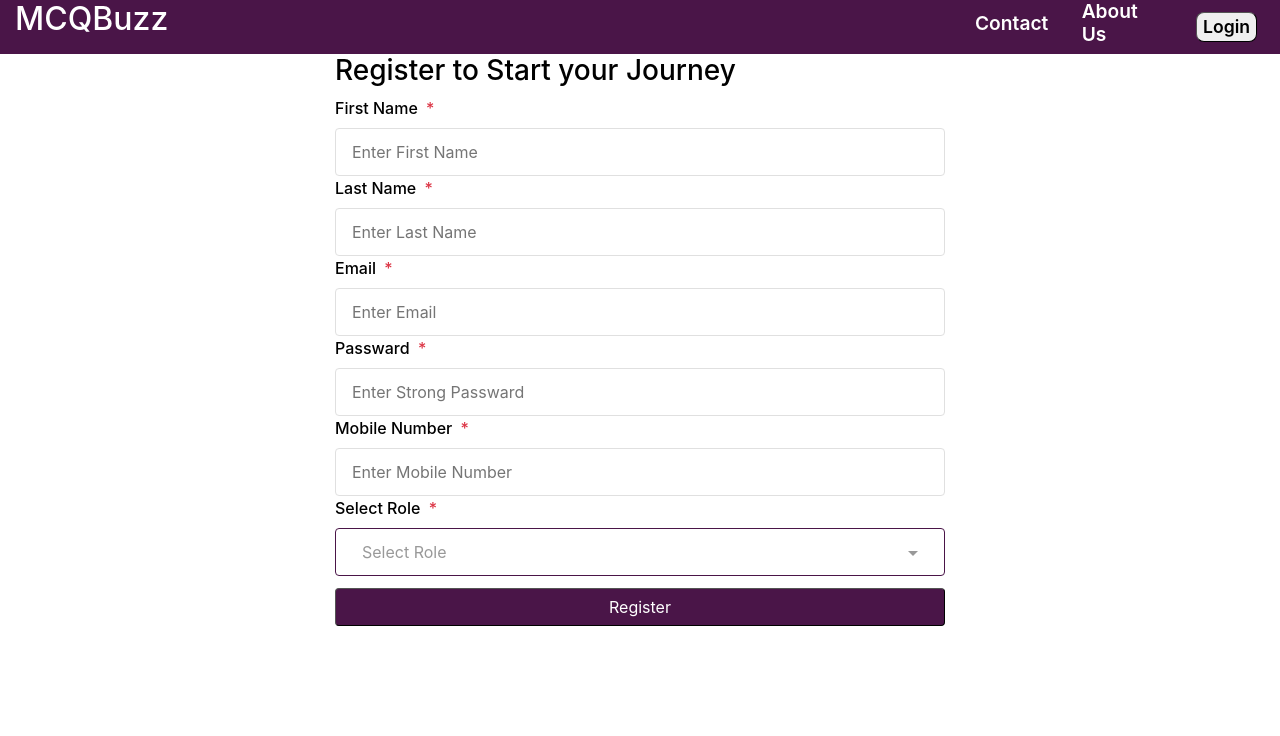
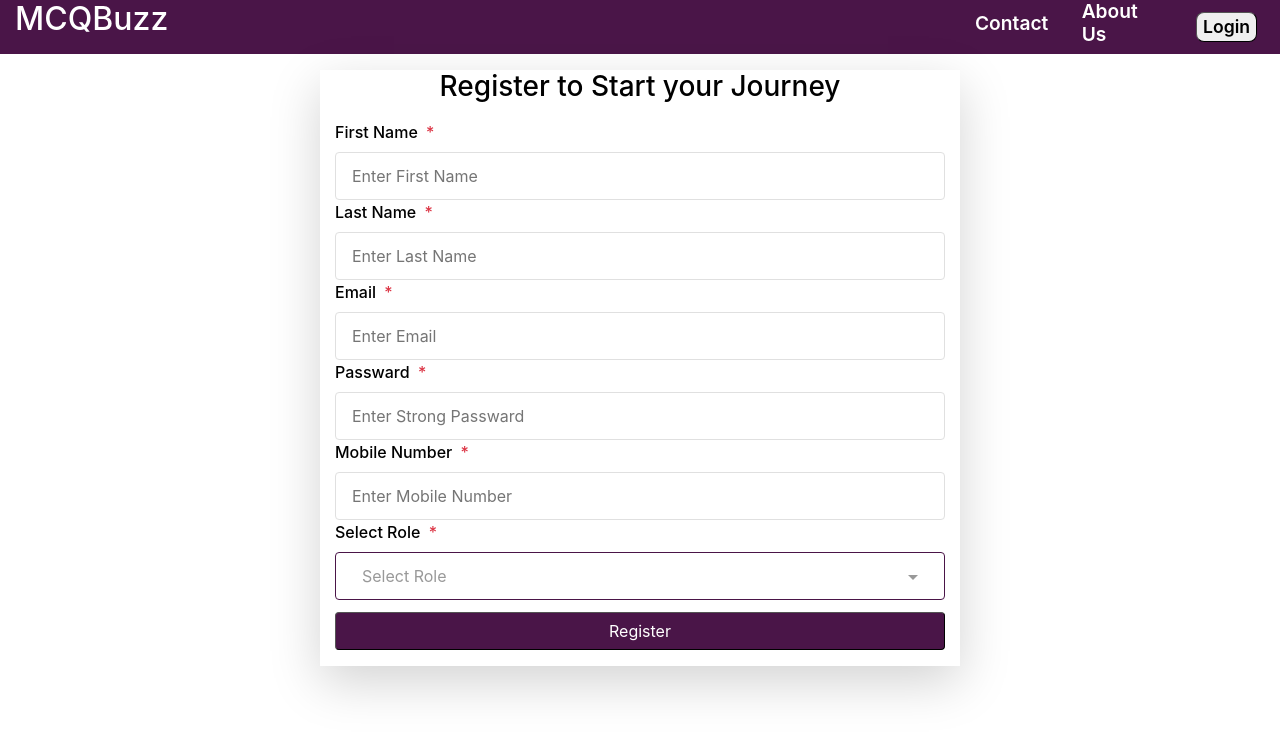
Before and after one commit to Bhushan2024/Thinkcode-MCQ-Buzz, an Angular app: page /register in a window 1280 px wide. Shown: the top 736 px of the page. Built offline with nearby package versions, Linux system fonts and the light colour scheme.

Commit message:
Added updated register component

```diff
--- a/src/app/User/initial-navbar/initial-navbar.component.ts
+++ b/src/app/User/initial-navbar/initial-navbar.component.ts
@@ -282,5 +282,6 @@ export class InitialNavbarComponent implements OnInit {
   button13submitForm() {
     localStorage.clear();
     sessionStorage.clear();
+    window.location.reload();
   }
 }
--- a/src/app/welcome/welcome.component.html
+++ b/src/app/welcome/welcome.component.html
@@ -1,9 +1,9 @@
 <div
-  class="background-image background-color-ffffff background-image-none background-repeat-no-repeat background-size-width-100-percent background-size-height-100-percent flex-direction-column align-items-flex-start justify-content-flex-start font-family-inherit container-fluid">
+  class="background-image background-color-ffffff background-image-none background-repeat-no-repeat background-size-width-100-percent background-size-height-100-percent flex-direction-column align-items-flex-start justify-content-flex-start font-family-inherit container-fluid mt-3">
   <div class="row"><div class="col-lg-12 color-black"></div></div>
   <div class="row">
     <div class="col-lg-3 color-black"></div>
-    <div class="col-lg-6 color-black">
+    <div class="col-lg-6 color-black shadow-lg">
       <div class="row">
         <div class="col-lg-12 color-black">
           <title-h3-text [configProperties]="titleH3Text1ConfigProperties"></title-h3-text>
--- a/src/app/welcome/welcome.component.ts
+++ b/src/app/welcome/welcome.component.ts
@@ -31,7 +31,7 @@ export class WelcomeComponent implements OnInit {
       styles: {
         componentStyle: '',
         supportingTextStyle: 'color-6c757d',
-        headingTextStyle: 'color-black',
+        headingTextStyle: 'color-black text-center mb-3',
       },
       isHidden: false,
       propertyName: 'fb178bea-27a4-4b2b-9e0c-690ca39f9b78',
@@ -258,7 +258,7 @@ export class WelcomeComponent implements OnInit {
         componentStyle: 'padding-top-2-percent',
         supportingTextStyle: 'color-6c757d',
         buttonStyle:
-          'border-radius-4 border-width-1 padding-top-1-percent padding-bottom-1-percent width-100-percent background-color-rgb74-21-72-1 font-size-16 font-family-inherit font-weight-400 color-rgb255-255-255-1',
+          'border-radius-4 border-width-1 padding-top-1-percent padding-bottom-1-percent width-100-percent background-color-rgb74-21-72-1 font-size-16 font-family-inherit font-weight-400 color-rgb255-255-255-1 mb-3',
       },
       isHidden: false,
       propertyName: 'aa88a93d-eff3-48e8-836b-83852a790723',
```
